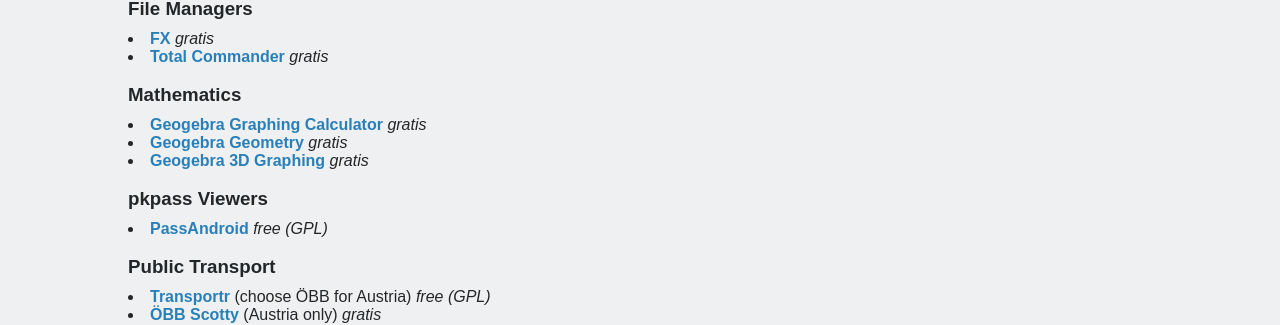
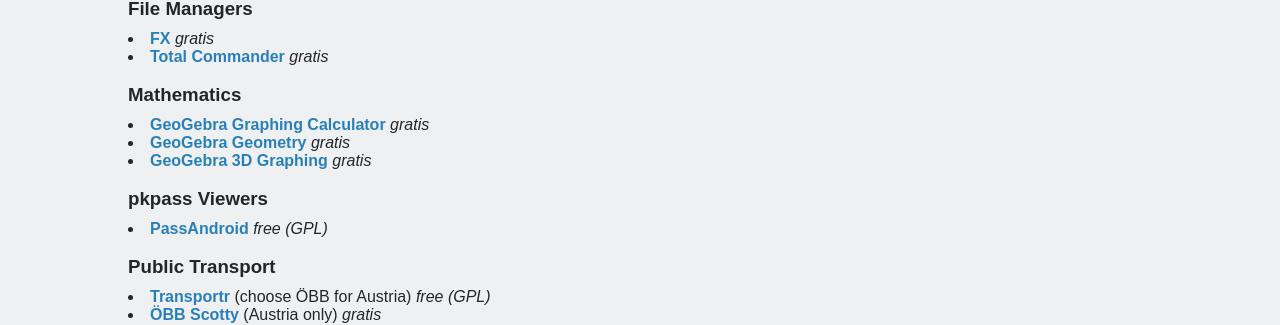
Before and after one commit to jstsmthrgk/jstsmthrgk.github.io, a Jekyll site: the page built from devicesetup/android-playstore.md, in a window 1280 px wide and 1216 px high. Shown: the part 768-1093 px from the top of the window. Built offline with Jekyll 4.4.1, drawn with Linux system fonts in a browser that asks for light colours.

Commit message:
geogebra

```diff
--- a/devicesetup/android-playstore.md
+++ b/devicesetup/android-playstore.md
@@ -53,9 +53,9 @@
 
 ### Mathematics
 
-- [**Geogebra Graphing Calculator**](https://play.google.com/store/apps/details?id=org.geogebra.android) _gratis_
-- [**Geogebra Geometry**](https://play.google.com/store/apps/details?id=org.geogebra.android.geometry) _gratis_
-- [**Geogebra 3D Graphing**](https://play.google.com/store/apps/details?id=org.geogebra.android.g3d) _gratis_
+- [**GeoGebra Graphing Calculator**](https://play.google.com/store/apps/details?id=org.geogebra.android) _gratis_
+- [**GeoGebra Geometry**](https://play.google.com/store/apps/details?id=org.geogebra.android.geometry) _gratis_
+- [**GeoGebra 3D Graphing**](https://play.google.com/store/apps/details?id=org.geogebra.android.g3d) _gratis_
 
 
 ### pkpass Viewers
```
Also changed, not shown: devicesetup/android-fdroid.md (+3 -3 lines).
